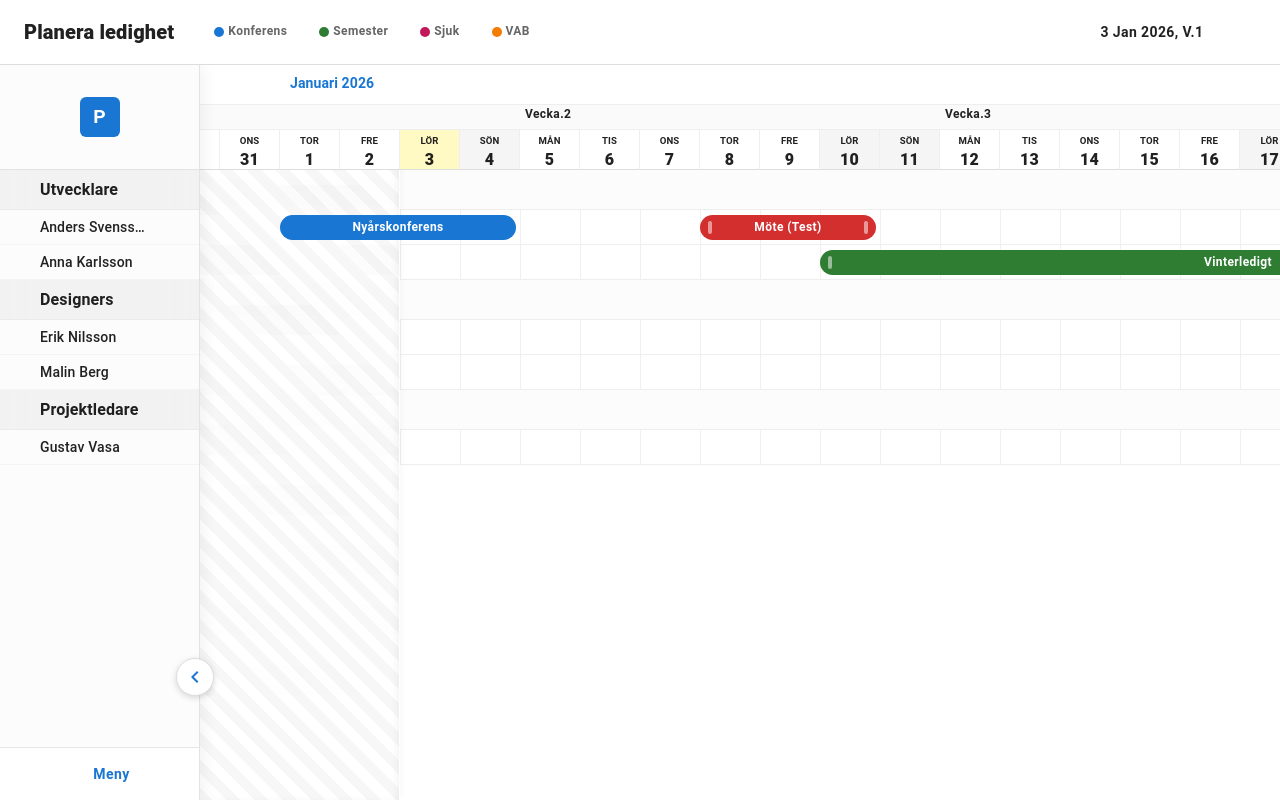
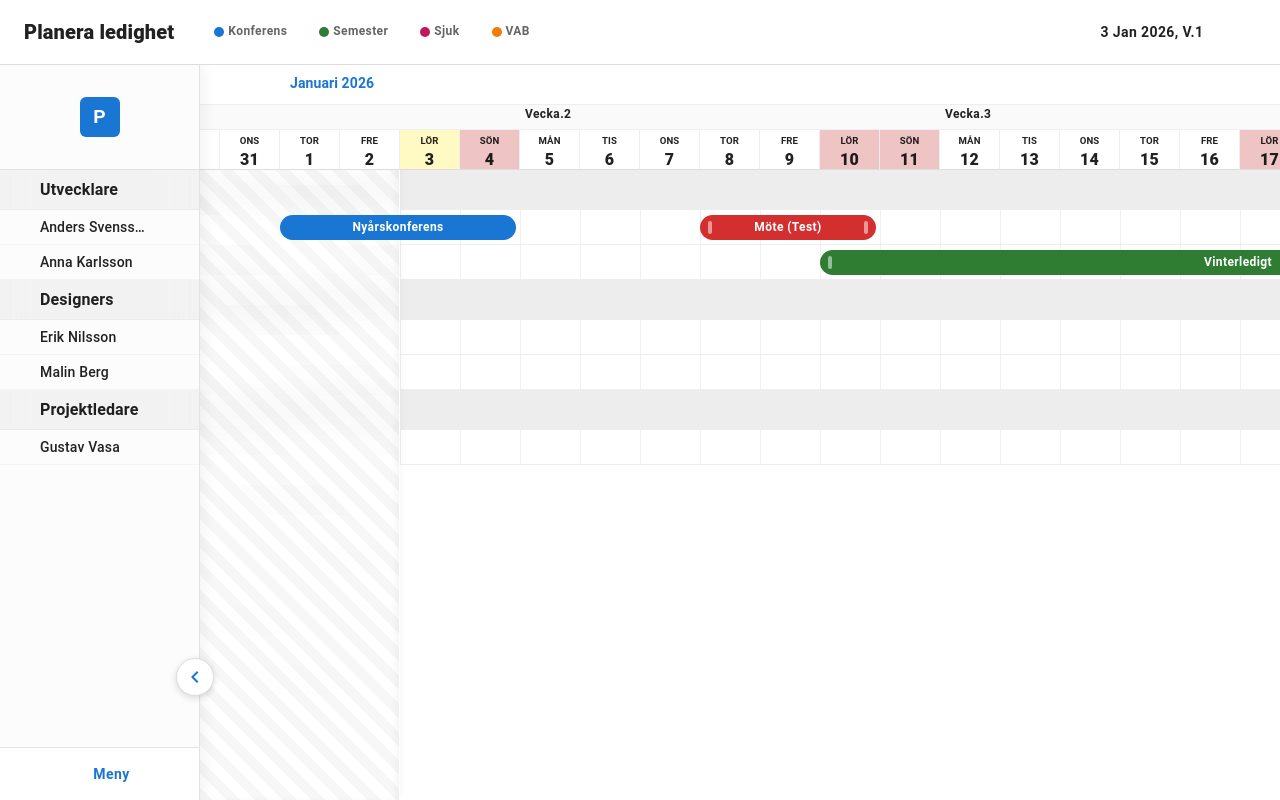
Before and after one commit to younusrahman/planera-ledighet, a React (Vite) app: page / in a window 1280 px wide. Built offline with nearby package versions, Linux system fonts and the light colour scheme; some icons are missing.

Commit message:
helg fix

```diff
--- a/src/components/Timeline.tsx
+++ b/src/components/Timeline.tsx
@@ -1356,7 +1356,7 @@ export const Timeline = () => {
                     bgcolor: day.isSame(dayjs(), "day")
                       ? "#fff9c4"
                       : day.day() === 0 || day.day() === 6
-                      ? "#f5f5f5"
+                      ? "#bd0a0a3d"
                       : "white",
                     boxSizing: "border-box",
                   }}
@@ -1387,7 +1387,7 @@ export const Timeline = () => {
                     <Box
                       sx={{
                         height: 40,
-                        bgcolor: "#fcfcfc",
+                        bgcolor: "#31313116",
                         borderBottom: "1px solid #eee",
                         boxSizing: "border-box",
                       }}
```
